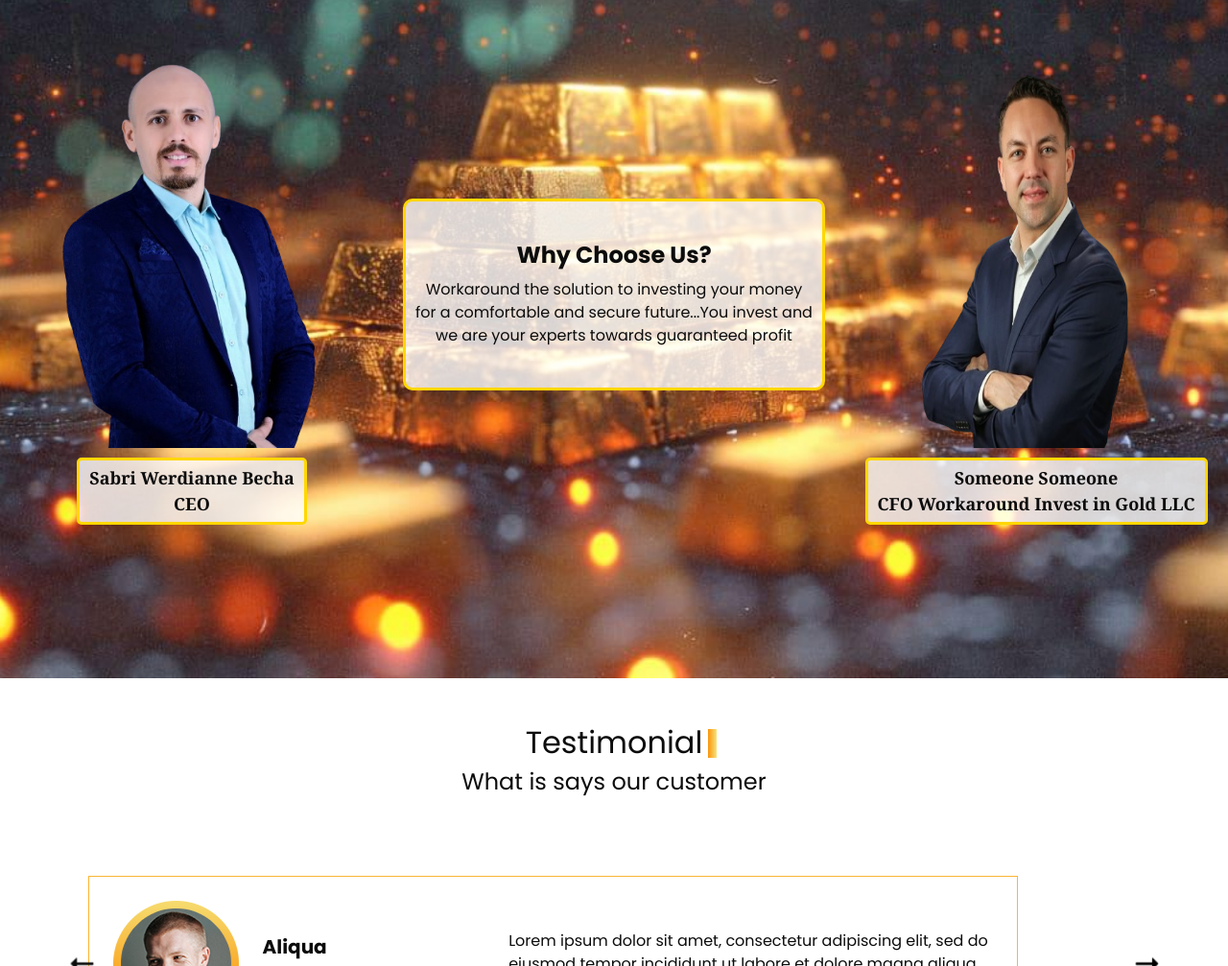
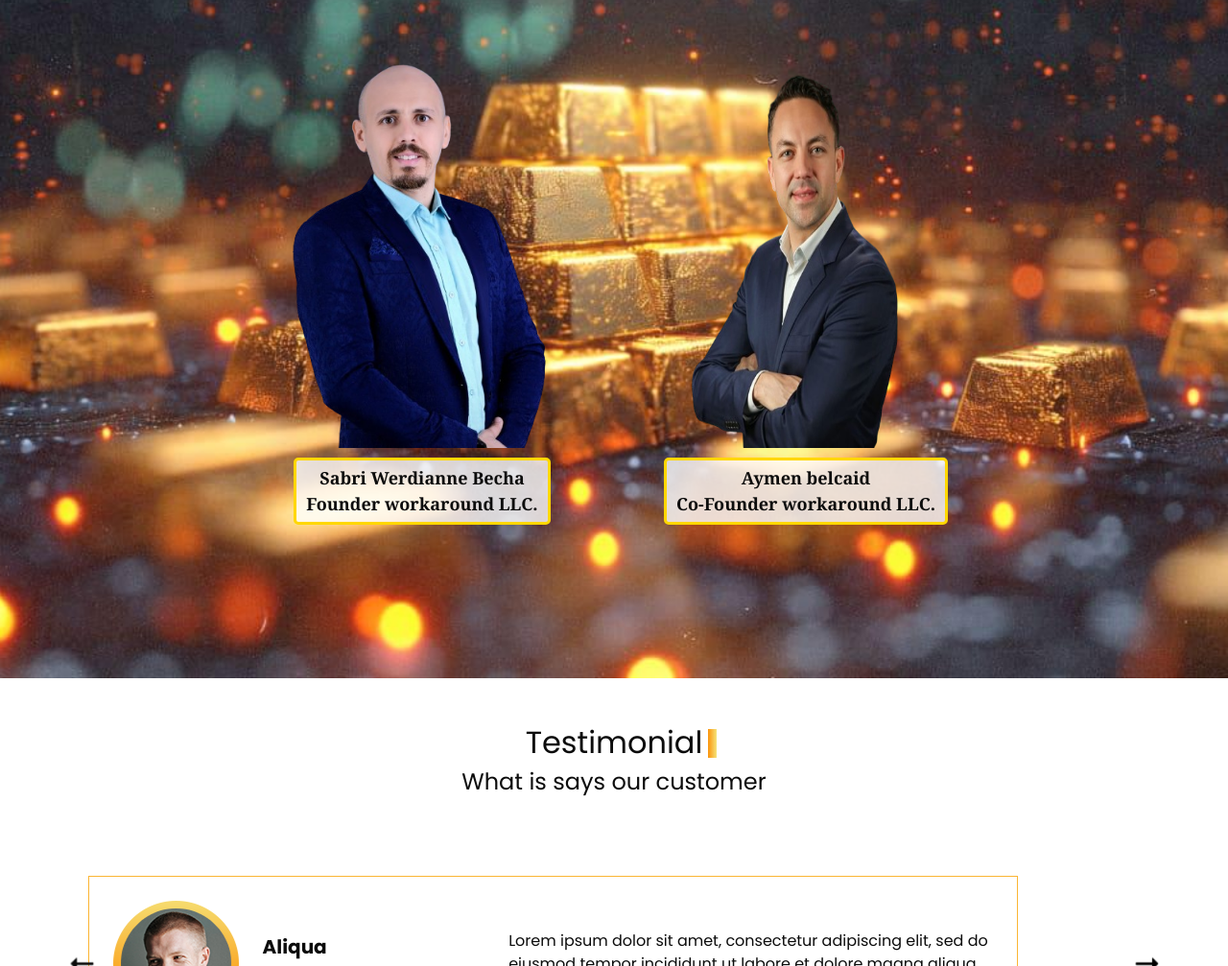
Before and after one commit to hkimi02/investment-website, a plain HTML site: page lodge-html/index.html in a window 1280 px wide. Shown: the part 3430-4437 px from the top of the page at 96% size. Drawn offline with nearby package versions, Linux system fonts and the light colour scheme; a web font is replaced by a local one.

Commit message:
fix choose us

```diff
--- a/lodge-html/index.html
+++ b/lodge-html/index.html
@@ -531,17 +531,13 @@
     <div class="container-why">
       <div class="person-container">
         <img src="./images/ceo-removebg-preview.png" alt="Sabri Werdianne Becha" class="person left">
-        <p class="person-name">Sabri Werdianne Becha<br>CEO</p>
+        <p class="person-name">Sabri Werdianne Becha<br>Founder workaround LLC.</p>
       </div>
-      <div class="text-container">
-        <h1>Why Choose Us?</h1>
-        <p>Workaround the solution to investing your money for a comfortable and secure future...You invest and we are
-          your experts towards guaranteed profit</p>
-      </div>
+
       <div class="person-container">
         <img src="./images/WhatsApp_Image_2024-07-21_at_10.21.32_PM-removebg-preview.png" alt="Someone Someone"
           class="person right">
-        <p class="person-name">Someone Someone<br>CFO Workaround Invest in Gold LLC</p>
+        <p class="person-name">Aymen belcaid<br>Co-Founder workaround LLC.</p>
       </div>
     </div>
   </section>
```
